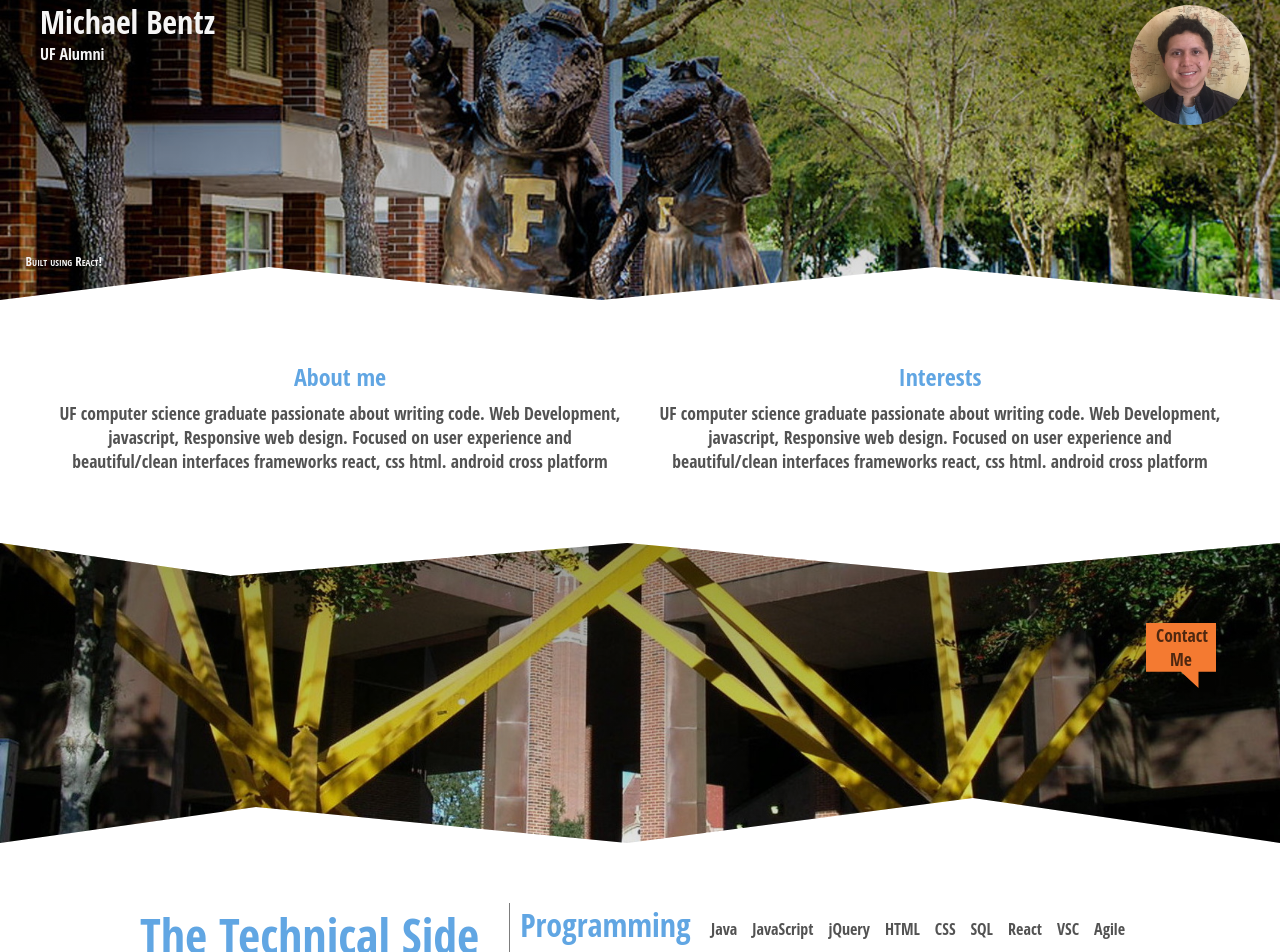
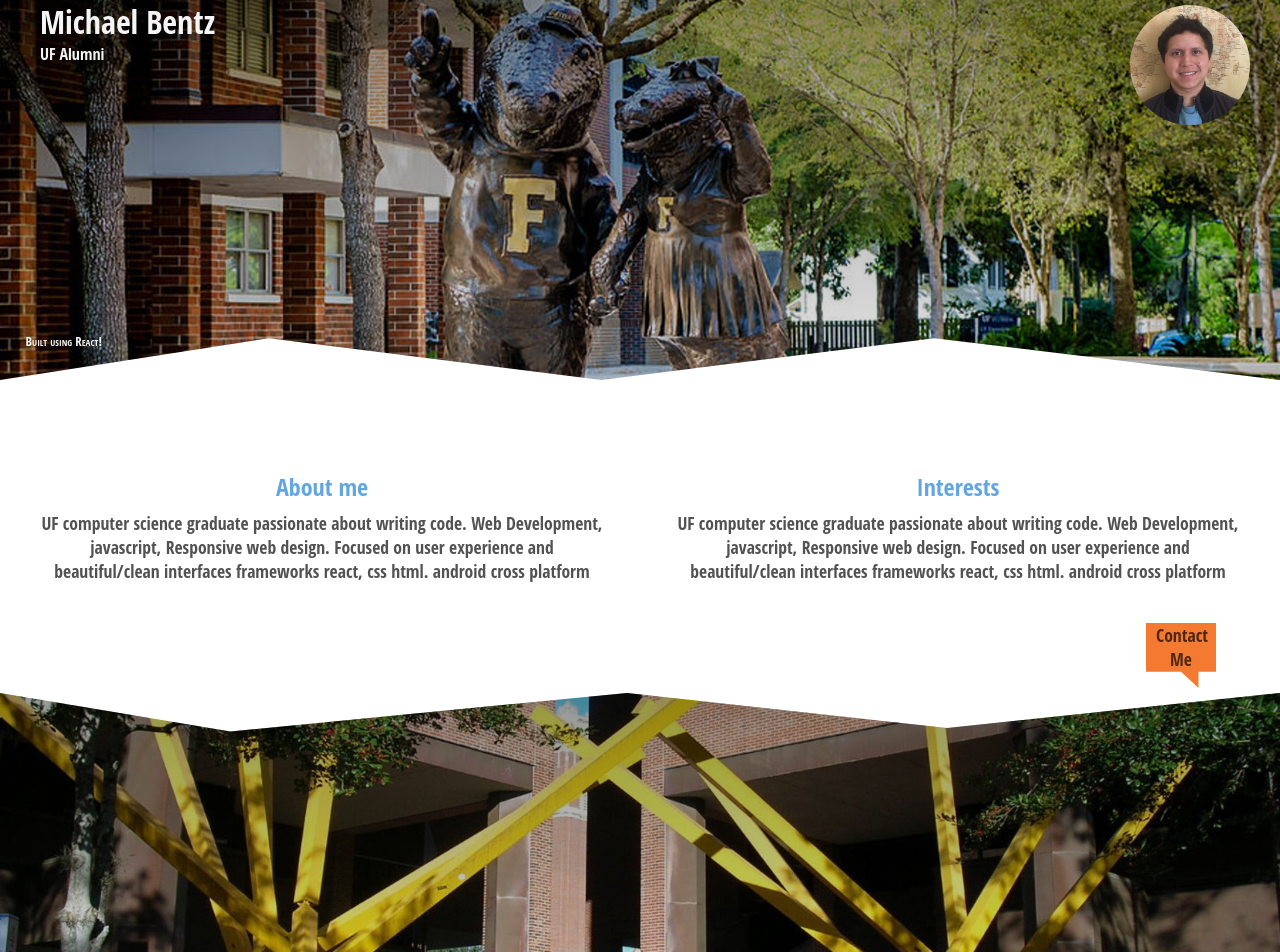
Before and after one commit to micbentz/portfolio, a React (Create React App) app: page / in a window 1280 px wide. Shown: the top 952 px of the page. Built offline with nearby package versions, Linux system fonts and the light colour scheme.

Commit message:
Added whitespace for better ux

```diff
--- a/src/App.css
+++ b/src/App.css
@@ -55,9 +55,9 @@ a:hover {
 .Header {
   position: relative;
   width: 100%;
-  height: 300px;
-  max-height: 330px;
-  margin-bottom: 50px;
+  height: 380px;
+  max-height: 450px;
+  margin-bottom: 80px;
   text-align: right;
 }
 
@@ -113,6 +113,14 @@ a:hover {
   /* background-color: #675C5C; */
 }
 
+/* ABOUT ME & INTERESTS */
+.MainPage .intro-info {
+  display: flex;
+  margin-bottom: 100px;
+  flex-wrap: wrap;
+  justify-content: space-between;
+}
+
 .MainPage * > h2 {
   margin-bottom: 8px;
 }
@@ -123,19 +131,14 @@ a:hover {
   text-align: center;
 }
 
-/* ABOUT ME & INTERESTS */
-.MainPage .intro-info {
-  display: flex;
-  flex-wrap: wrap;
-  justify-content: space-around;
-}
+
 
 /* MARSTON IMAGE */
 .MainPage .responsive-container {
   width: 100%;
-  height: 300px;
-  max-height: 330px;
-  margin: 60px 0;
+  height: 350px;
+  max-height: 350px;
+  margin-bottom: 100px;
 }
 
 .MainPage .full-width-image {
```
